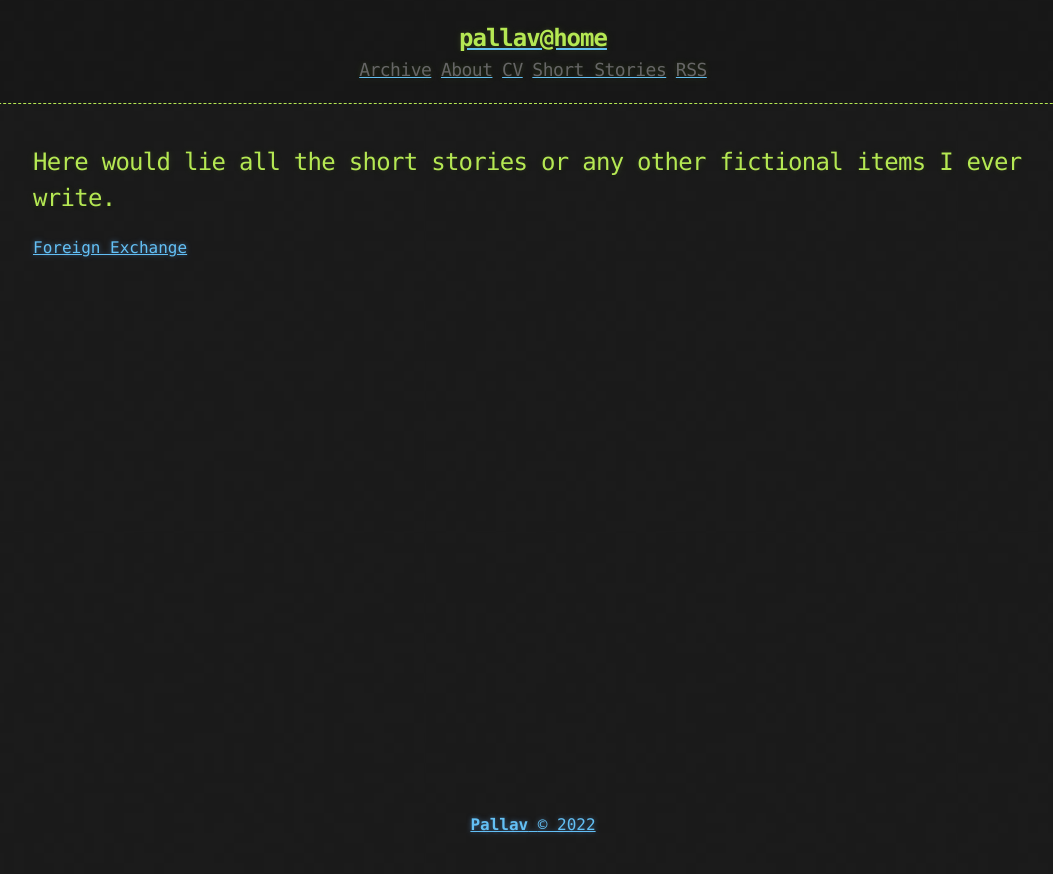
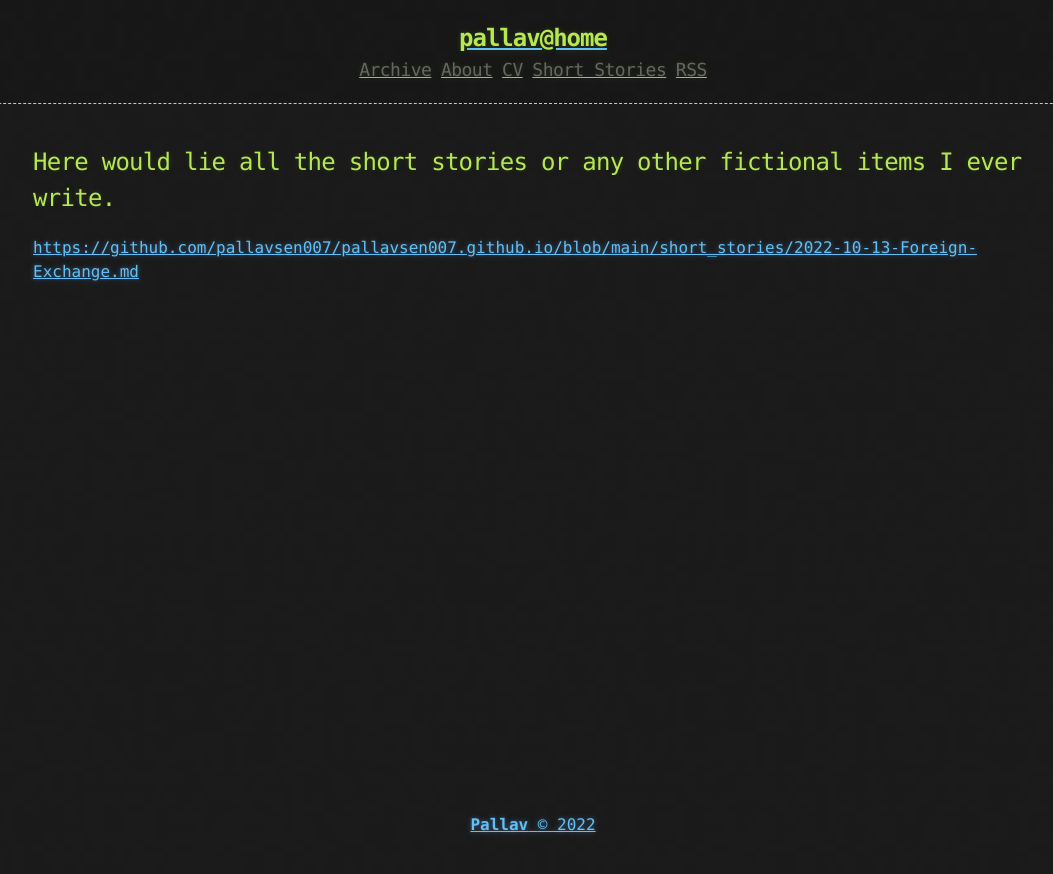
Before and after one commit to pallavsen007/pallavsen007.github.io, a Jekyll site: the page built from short_stories.md, in a window 1280 px wide. Shown: the top 874 px of the page, without its empty margins (107-1160 px from the left). Built offline with Jekyll 4.4.1, drawn with Linux system fonts in a browser that asks for light colours; part of the change alters nothing that is shown.

Commit message:
linking markdown

```diff
--- a/short_stories.md
+++ b/short_stories.md
@@ -6,4 +6,4 @@ published: true
 
 ## Here would lie all the short stories or any other fictional items I ever write.
 
-[Foreign Exchange](./short_stories/2022-10-13-Foreign-Exchange.md)
+[https://github.com/pallavsen007/pallavsen007.github.io/blob/main/short_stories/2022-10-13-Foreign-Exchange.md](foreign exchange)
```
